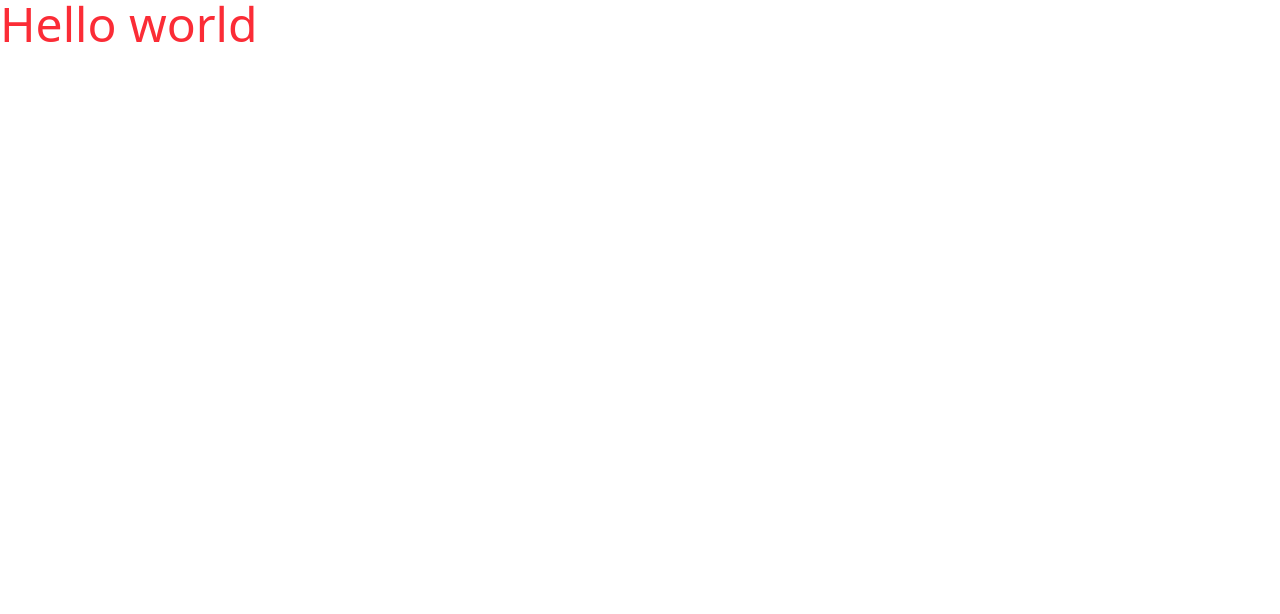
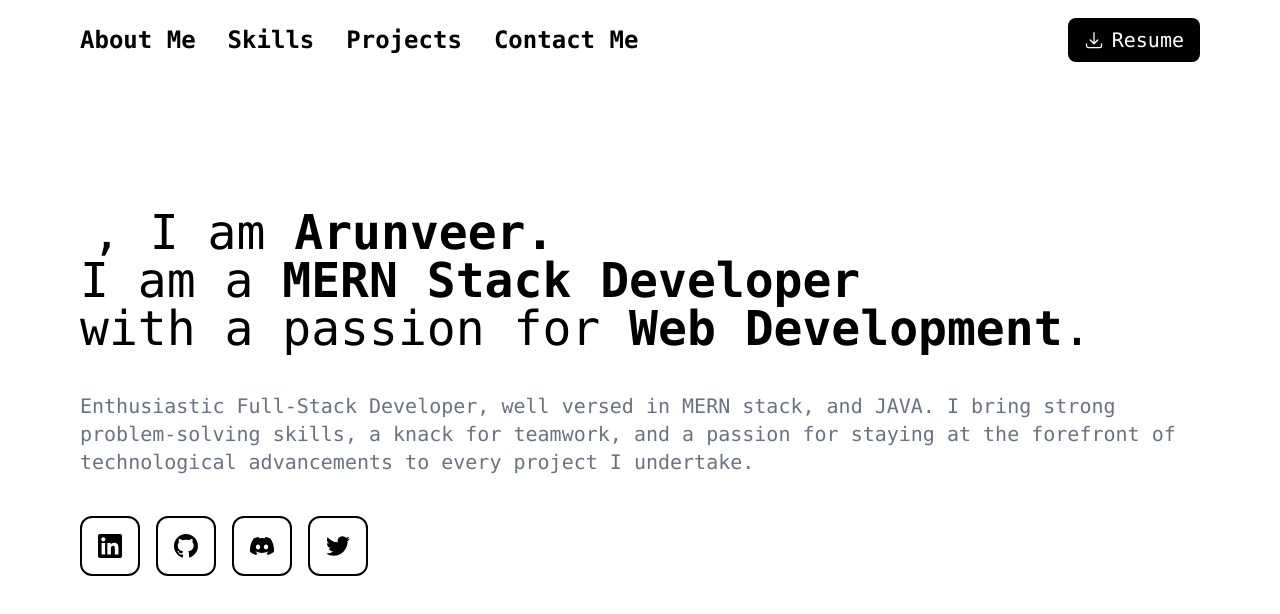
Before and after one commit to ArunveerSidhu/personal-portfolio, a React (Vite) app in the folder portfolio/: page / in a window 1280 px wide. Shown: the top 614 px of the page. Built offline with nearby package versions, Linux system fonts and the light colour scheme.

Commit message:
done with the header and about me section

```diff
--- a/portfolio/src/App.jsx
+++ b/portfolio/src/App.jsx
@@ -1,10 +1,13 @@
 import React from 'react'
+import Header from './components/Header'
+import AboutMe from './components/AboutMe'
 
 function App() {
 
   return (
     <>
-      <h1 className='text-5xl text-red-500'>Hello world</h1>
+      <Header/>
+      <AboutMe/>
     </>
   )
 }
--- /dev/null
+++ b/portfolio/src/components/AboutMe.jsx
@@ -0,0 +1,97 @@
+import React, { useState, useEffect } from 'react'
+
+function AboutMe() {
+  const [displayText, setDisplayText] = useState('');
+  const [isDeleting, setIsDeleting] = useState(false);
+  const [loopNum, setLoopNum] = useState(0);
+  const [typingSpeed, setTypingSpeed] = useState(150);
+
+  const greetings = [
+    'Hello', // English
+    'Hola', // Spanish
+    'Bonjour', // French
+    'Ciao', // Italian
+    'Hallo', // German
+    'こんにちは', // Japanese
+    'नमस्ते', // Hindi
+    '안녕하세요', // Korean
+    'Olá', // Portuguese
+    'Привет', // Russian
+  ];
+
+  const currentWord = greetings[loopNum % greetings.length];
+
+  useEffect(() => {
+    const handleTyping = () => {
+      if (isDeleting) {
+        setDisplayText(currentWord.substring(0, displayText.length - 1));
+        setTypingSpeed(50);
+      } else {
+        setDisplayText(currentWord.substring(0, displayText.length + 1));
+        setTypingSpeed(150);
+      }
+
+      if (!isDeleting && displayText === currentWord) {
+        setTimeout(() => setIsDeleting(true), 4000);
+      } else if (isDeleting && displayText === '') {
+        setIsDeleting(false);
+        setLoopNum(loopNum + 1);
+        setTypingSpeed(500);
+      }
+    };
+
+    const timer = setTimeout(handleTyping, typingSpeed);
+    return () => clearTimeout(timer);
+  }, [displayText, isDeleting, loopNum, currentWord]);
+
+  return (
+    <section id="about" className="mt-16">
+      <div className="max-w-6xl mx-auto px-4">
+        <div className='h-auto w-full font-mono flex'>
+          <div className="text-5xl font-mono mt-36">
+            <h1>
+              <span className="inline-block border-r-4 border-black pr-2">
+                {displayText}
+              </span>
+              , I am <span className='font-extrabold'>Arunveer.</span>
+            </h1>
+            <h1>
+                I am a <span className='font-extrabold'>MERN Stack Developer</span> <br /> with a passion for <span className='font-extrabold'>Web Development</span>.
+            </h1>
+            <p className='mt-10 text-xl text-gray-500'>
+                Enthusiastic Full-Stack Developer, well versed in MERN stack, and JAVA. I bring strong problem-solving skills, a knack for teamwork, and a passion for staying at the forefront of technological advancements to every project I undertake.
+            </p>
+            <div className="flex gap-4 mt-10">
+              <a href="https://linkedin.com" target="_blank" rel="noopener noreferrer"
+                className="p-4 bg-white border-2 border-black rounded-xl hover:bg-black hover:border-white group transition-all">
+                <svg className="w-6 h-6 group-hover:text-white" fill="currentColor" viewBox="0 0 24 24">
+                  <path d="M20.447 20.452h-3.554v-5.569c0-1.328-.027-3.037-1.852-3.037-1.853 0-2.136 1.445-2.136 2.939v5.667H9.351V9h3.414v1.561h.046c.477-.9 1.637-1.85 3.37-1.85 3.601 0 4.267 2.37 4.267 5.455v6.286zM5.337 7.433c-1.144 0-2.063-.926-2.063-2.065 0-1.138.92-2.063 2.063-2.063 1.14 0 2.064.925 2.064 2.063 0 1.139-.925 2.065-2.064 2.065zm1.782 13.019H3.555V9h3.564v11.452zM22.225 0H1.771C.792 0 0 .774 0 1.729v20.542C0 23.227.792 24 1.771 24h20.451C23.2 24 24 23.227 24 22.271V1.729C24 .774 23.2 0 22.222 0h.003z"/>
+                </svg>
+              </a>
+              <a href="https://github.com" target="_blank" rel="noopener noreferrer"
+                className="p-4 bg-white border-2 border-black rounded-xl hover:bg-black hover:border-white group transition-all">
+                <svg className="w-6 h-6 group-hover:text-white" fill="currentColor" viewBox="0 0 24 24">
+                  <path d="M12 0C5.374 0 0 5.373 0 12c0 5.302 3.438 9.8 8.207 11.387.599.111.793-.261.793-.577v-2.234c-3.338.726-4.033-1.416-4.033-1.416-.546-1.387-1.333-1.756-1.333-1.756-1.089-.745.083-.729.083-.729 1.205.084 1.839 1.237 1.237 1.237 1.07 1.834 2.807 1.304 3.492.997.107-.775.418-1.305.762-1.604-2.665-.305-5.467-1.334-5.467-5.931 0-1.311.469-2.381 1.236-3.221-.124-.303-.535-1.524.117-3.176 0 0 1.008-.322 3.301 1.23A11.509 11.509 0 0112 5.803c1.02.005 2.047.138 3.006.404 2.291-1.552 3.297-1.23 3.297-1.23.653 1.653.242 2.874.118 3.176.77.84 1.235 1.911 1.235 3.221 0 4.609-2.807 5.624-5.479 5.921.43.372.823 1.102.823 2.222v3.293c0 .319.192.694.801.576C20.566 21.797 24 17.3 24 12c0-6.627-5.373-12-12-12z"/>
+                </svg>
+              </a>
+              <a href="https://discord.com" target="_blank" rel="noopener noreferrer"
+                className="p-4 bg-white border-2 border-black rounded-xl hover:bg-black hover:border-white group transition-all">
+                <svg className="w-6 h-6 group-hover:text-white" fill="currentColor" viewBox="0 0 24 24">
+                  <path d="M20.317 4.492c-1.53-.69-3.17-1.2-4.885-1.49a.075.075 0 0 0-.079.036c-.21.369-.444.85-.608 1.23a18.566 18.566 0 0 0-5.487 0 12.36 12.36 0 0 0-.617-1.23A.077.077 0 0 0 8.562 3c-1.714.29-3.354.8-4.885 1.491a.07.07 0 0 0-.032.027C.533 9.093-.32 13.555.099 17.961a.08.08 0 0 0 .031.055 20.03 20.03 0 0 0 5.993 2.98.078.078 0 0 0 .084-.026 13.83 13.83 0 0 0 1.226-1.963.074.074 0 0 0-.041-.104 13.175 13.175 0 0 1-1.872-.878.075.075 0 0 1-.008-.125c.126-.093.252-.19.372-.287a.075.075 0 0 1 .078-.01c3.927 1.764 8.18 1.764 12.061 0a.075.075 0 0 1 .079.009c.12.098.245.195.372.288a.075.075 0 0 1-.006.125c-.598.344-1.22.635-1.873.877a.075.075 0 0 0-.041.105c.36.687.772 1.341 1.225 1.962a.077.077 0 0 0 .084.028 19.963 19.963 0 0 0 6.002-2.981.076.076 0 0 0 .032-.054c.5-5.094-.838-9.52-3.549-13.442a.06.06 0 0 0-.031-.028zM8.02 15.278c-1.182 0-2.157-1.069-2.157-2.38 0-1.312.956-2.38 2.157-2.38 1.21 0 2.176 1.077 2.157 2.38 0 1.312-.956 2.38-2.157 2.38zm7.975 0c-1.183 0-2.157-1.069-2.157-2.38 0-1.312.955-2.38 2.157-2.38 1.21 0 2.176 1.077 2.157 2.38 0 1.312-.946 2.38-2.157 2.38z"/>
+                </svg>
+              </a>
+              <a href="https://twitter.com" target="_blank" rel="noopener noreferrer"
+                className="p-4 bg-white border-2 border-black rounded-xl hover:bg-black hover:border-white group transition-all">
+                <svg className="w-6 h-6 group-hover:text-white" fill="currentColor" viewBox="0 0 24 24">
+                  <path d="M23.953 4.57a10 10 0 01-2.825.775 4.958 4.958 0 002.163-2.723c-.951.555-2.005.959-3.127 1.184a4.92 4.92 0 00-8.384 4.482C7.69 8.095 4.067 6.13 1.64 3.162a4.822 4.822 0 00-.666 2.475c0 1.71.87 3.213 2.188 4.096a4.904 4.904 0 01-2.228-.616v.06a4.923 4.923 0 003.946 4.827 4.996 4.996 0 01-2.212.085 4.936 4.936 0 004.604 3.417 9.867 9.867 0 01-6.102 2.105c-.39 0-.779-.023-1.17-.067a13.995 13.995 0 007.557 2.209c9.053 0 13.998-7.496 13.998-13.985 0-.21 0-.42-.015-.63A9.935 9.935 0 0024 4.59z"/>
+                </svg>
+              </a>
+            </div>
+          </div>
+        </div>
+      </div>
+    </section>
+  )
+}
+
+export default AboutMe
--- /dev/null
+++ b/portfolio/src/components/Header.jsx
@@ -0,0 +1,32 @@
+import React from 'react'
+
+function Header() {
+  return (
+    <header className='h-16 w-screen  fixed top-0 bg-white z-50 font-mono'>
+      <nav className='h-full max-w-6xl mt-2 mx-auto px-4 flex justify-between items-center text-xl'>
+        <ul className='h-full text-2xl font-bold flex items-center justify-center gap-8 '>
+          <li className='cursor-pointer hover:text-gray-700 transition-colors'>
+            <a href="#about">About Me</a>
+          </li>
+          <li className='cursor-pointer hover:text-gray-700 transition-colors'>
+            <a href="#skills">Skills</a>
+          </li>
+          <li className='cursor-pointer hover:text-gray-700 transition-colors'>
+            <a href="#projects">Projects</a>
+          </li>
+          <li className='cursor-pointer hover:text-gray-700 transition-colors'>
+            <a href="#contact">Contact Me</a>
+          </li>
+        </ul>
+        <button className="flex font-mono items-center gap-2 px-4 py-2 bg-black text-white rounded-lg hover:bg-gray-700 transition-colors">
+          <svg xmlns="http://www.w3.org/2000/svg" fill="none" viewBox="0 0 24 24" strokeWidth={1.5} stroke="currentColor" className="w-5 h-5">
+            <path strokeLinecap="round" strokeLinejoin="round" d="M3 16.5v2.25A2.25 2.25 0 0 0 5.25 21h13.5A2.25 2.25 0 0 0 21 18.75V16.5M16.5 12 12 16.5m0 0L7.5 12m4.5 4.5V3" />
+          </svg>
+          Resume
+        </button>
+      </nav>
+    </header>
+  )
+}
+
+export default Header
--- a/portfolio/src/index.css
+++ b/portfolio/src/index.css
@@ -1 +1,21 @@
 @import "tailwindcss";
+
+html {
+  scroll-behavior: smooth;
+}
+
+@keyframes blink {
+  0% {
+    border-right-color: black;
+  }
+  50% {
+    border-right-color: transparent;
+  }
+  100% {
+    border-right-color: black;
+  }
+}
+
+.border-r-4 {
+  animation: blink 1s step-end infinite;
+}
```
